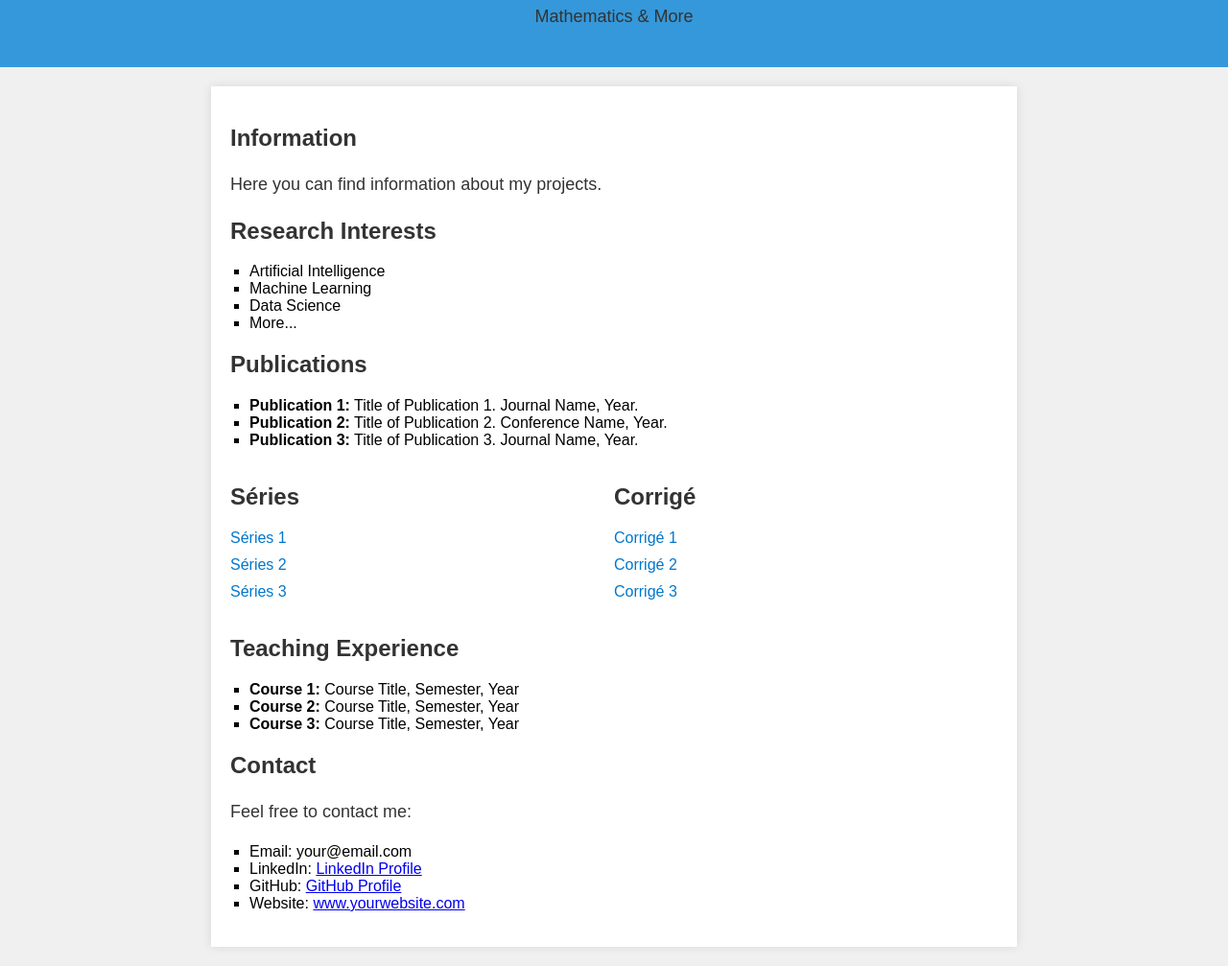
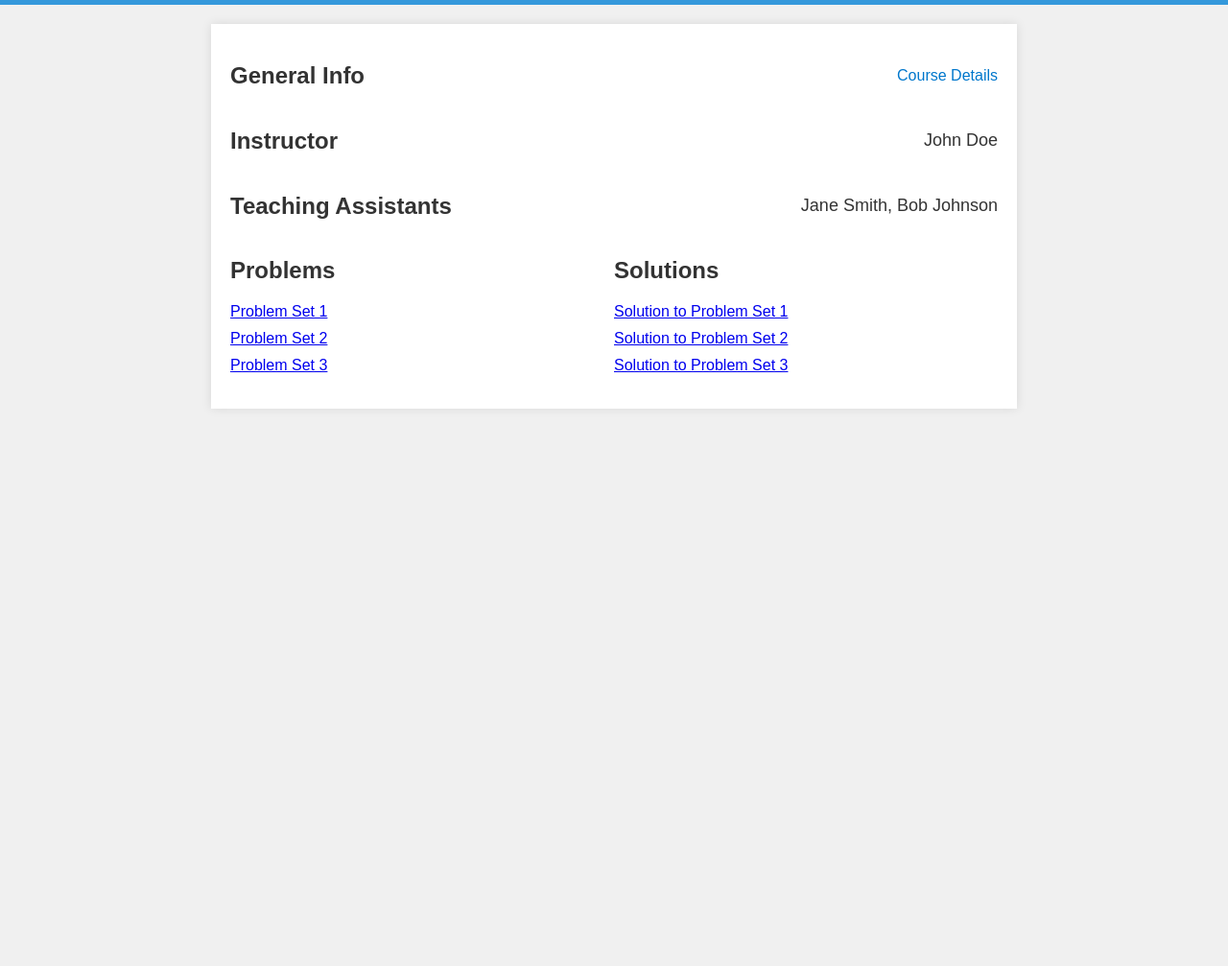
Before and after one commit to bamire/bamire.github.io, a plain HTML site: page index.html in a window 1280 px wide. Shown: the part 77-1084 px from the top of the page at 96% size. After the commit the page ends 800 px from the top, so only its background shows below. Drawn offline with Linux system fonts and the light colour scheme.

Commit message:
Update index.html

```diff
--- a/index.html
+++ b/index.html
@@ -4,25 +4,25 @@
 <head>
     <meta charset="UTF-8">
     <meta name="viewport" content="width=device-width, initial-scale=1.0">
-    <title>My Page</title>
+    <title>Math Course</title>
     <style>
         body {
+            font-family: Arial, sans-serif;
             background-color: #f0f0f0;
             margin: 0;
             padding: 0;
-            font-family: Arial, sans-serif;
         }
 
         header {
             background-color: #3498db;
             color: white;
             text-align: center;
-            padding: 20px 0;
+            padding: 20px;
         }
 
         h1 {
+            font-size: 36px;
             margin: 0;
-            font-size: 36px;
         }
 
         .container {
@@ -39,33 +39,26 @@
         }
 
         p {
-            color: #333;
             font-size: 18px;
             line-height: 1.6;
+            color: #333;
         }
 
-        ul {
-            list-style-type: square;
-            padding-left: 20px;
+        .info-section {
+            display: flex;
+            justify-content: space-between;
+            align-items: center;
         }
 
-        .academic-info {
-            margin-top: 20px;
+        .info-section a {
+            text-decoration: none;
+            color: #0077cc;
         }
 
-        .research-interests {
-            margin-top: 20px;
+        .info-section p {
+            margin: 0;
         }
 
-        .publications {
-            margin-top: 20px;
-        }
-
-        .teaching {
-            margin-top: 20px;
-        }
-
-        /* Added CSS for the Problems and Solutions sections */
         .pdf-section {
             display: flex;
             justify-content: space-between;
@@ -83,96 +76,49 @@
         .links li {
             margin-bottom: 10px;
         }
-
-        .links a {
-            text-decoration: none;
-            color: #0077cc;
-        }
     </style>
 </head>
 <body>
     <header>
-        <h1>My Page</h1>
-        <p>Mathematics & More</p>
+        <h1>Math Course</h1>
     </header>
 
     <div class="container">
-        <section class="academic-info">
-            <h2>Information</h2>
-            <p>Here you can find information about my projects.</p>
+        <section class="info-section">
+            <h2>General Info</h2>
+            <a href="course_info.html">Course Details</a>
         </section>
 
-        <section class="research-interests">
-            <h2>Research Interests</h2>
-            <ul>
-                <li>Artificial Intelligence</li>
-                <li>Machine Learning</li>
-                <li>Data Science</li>
-                <li>More...</li>
-            </ul>
+        <section class="info-section">
+            <h2>Instructor</h2>
+            <p>John Doe</p>
         </section>
 
-        <section class="publications">
-            <h2>Publications</h2>
-            <ul>
-                <li>
-                    <strong>Publication 1:</strong> Title of Publication 1. Journal Name, Year.
-                </li>
-                <li>
-                    <strong>Publication 2:</strong> Title of Publication 2. Conference Name, Year.
-                </li>
-                <li>
-                    <strong>Publication 3:</strong> Title of Publication 3. Journal Name, Year.
-                </li>
-            </ul>
+        <section class="info-section">
+            <h2>Teaching Assistants</h2>
+            <p>Jane Smith, Bob Johnson</p>
         </section>
 
         <!-- Problems and Solutions Sections (Side by Side) -->
         <div class="pdf-section">
             <section>
-                <h2>Séries</h2>
+                <h2>Problems</h2>
                 <ul class="links">
-                    <li><a href="majority_grouping.pdf" target="_blank">Séries 1</a></li>
-                    <li><a href="majority_grouping.pdf" target="_blank">Séries 2</a></li>
-                    <li><a href="majority_grouping.pdf" target="_blank">Séries 3</a></li>
+                    <li><a href="problem_set1.pdf" target="_blank">Problem Set 1</a></li>
+                    <li><a href="problem_set2.pdf" target="_blank">Problem Set 2</a></li>
+                    <li><a href="problem_set3.pdf" target="_blank">Problem Set 3</a></li>
                 </ul>
             </section>
             <section>
-                <h2>Corrigé</h2>
+                <h2>Solutions</h2>
                 <ul class="links">
-                    <li><a href="majority_grouping.pdf" target="_blank">Corrigé 1</a></li>
-                    <li><a href="majority_grouping.pdf" target="_blank">Corrigé 2</a></li>
-                    <li><a href="majority_grouping.pdf" target="_blank">Corrigé 3</a></li>
+                    <li><a href="solution_set1.pdf" target="_blank">Solution to Problem Set 1</a></li>
+                    <li><a href="solution_set2.pdf" target="_blank">Solution to Problem Set 2</a></li>
+                    <li><a href="solution_set3.pdf" target="_blank">Solution to Problem Set 3</a></li>
                 </ul>
             </section>
         </div>
         <!-- End of Problems and Solutions Sections -->
-
-        <section class="teaching">
-            <h2>Teaching Experience</h2>
-            <ul>
-                <li>
-                    <strong>Course 1:</strong> Course Title, Semester, Year
-                </li>
-                <li>
-                    <strong>Course 2:</strong> Course Title, Semester, Year
-                </li>
-                <li>
-                    <strong>Course 3:</strong> Course Title, Semester, Year
-                </li>
-            </ul>
-        </section>
-
-        <section>
-            <h2>Contact</h2>
-            <p>Feel free to contact me:</p>
-            <ul>
-                <li>Email: your@email.com</li>
-                <li>LinkedIn: <a href="https://www.linkedin.com/in/yourprofile" target="_blank">LinkedIn Profile</a></li>
-                <li>GitHub: <a href="https://github.com/yourusername" target="_blank">GitHub Profile</a></li>
-                <li>Website: <a href="https://www.yourwebsite.com" target="_blank">www.yourwebsite.com</a></li>
-            </ul>
-        </section>
     </div>
 </body>
 </html>
```
